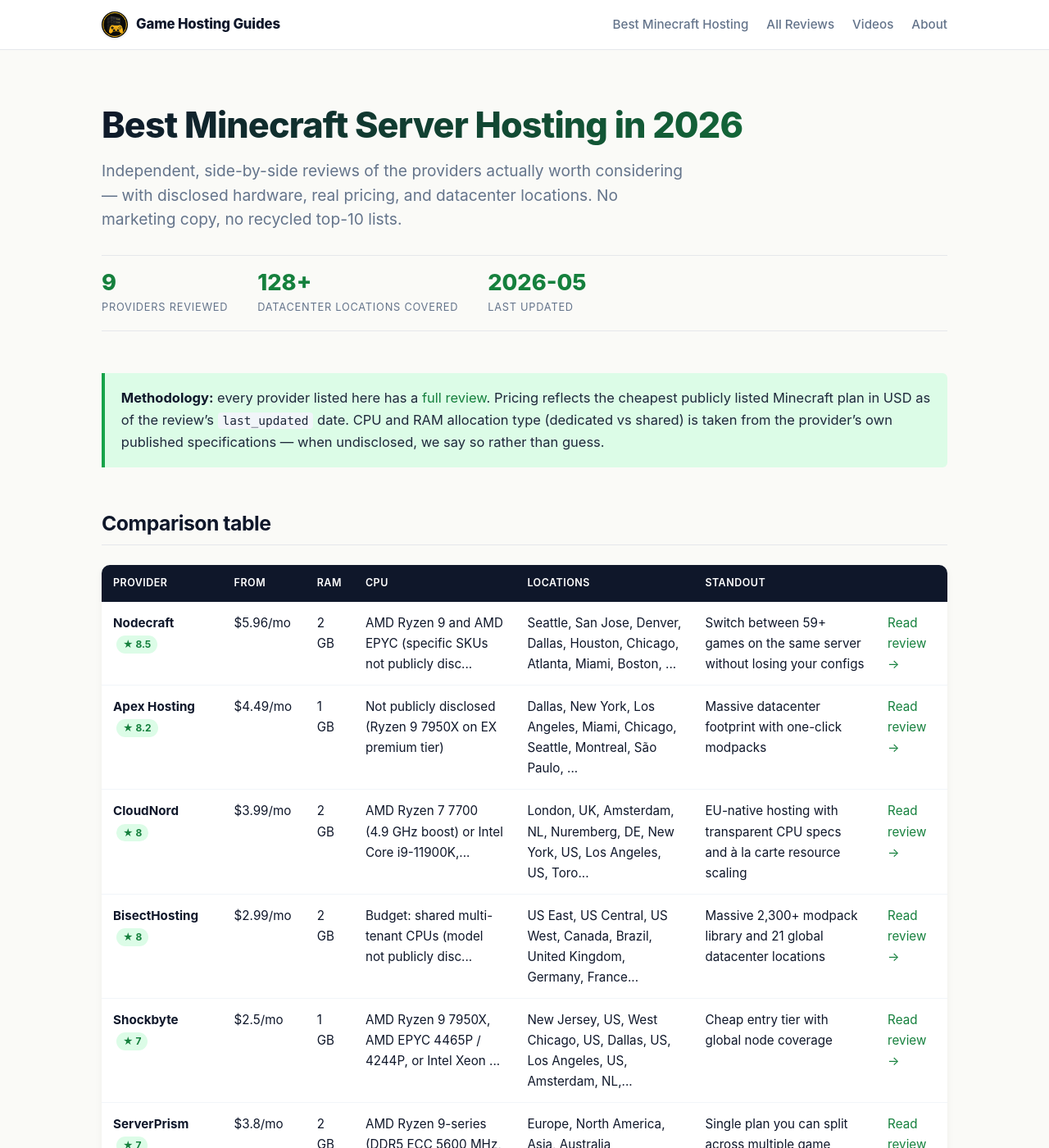
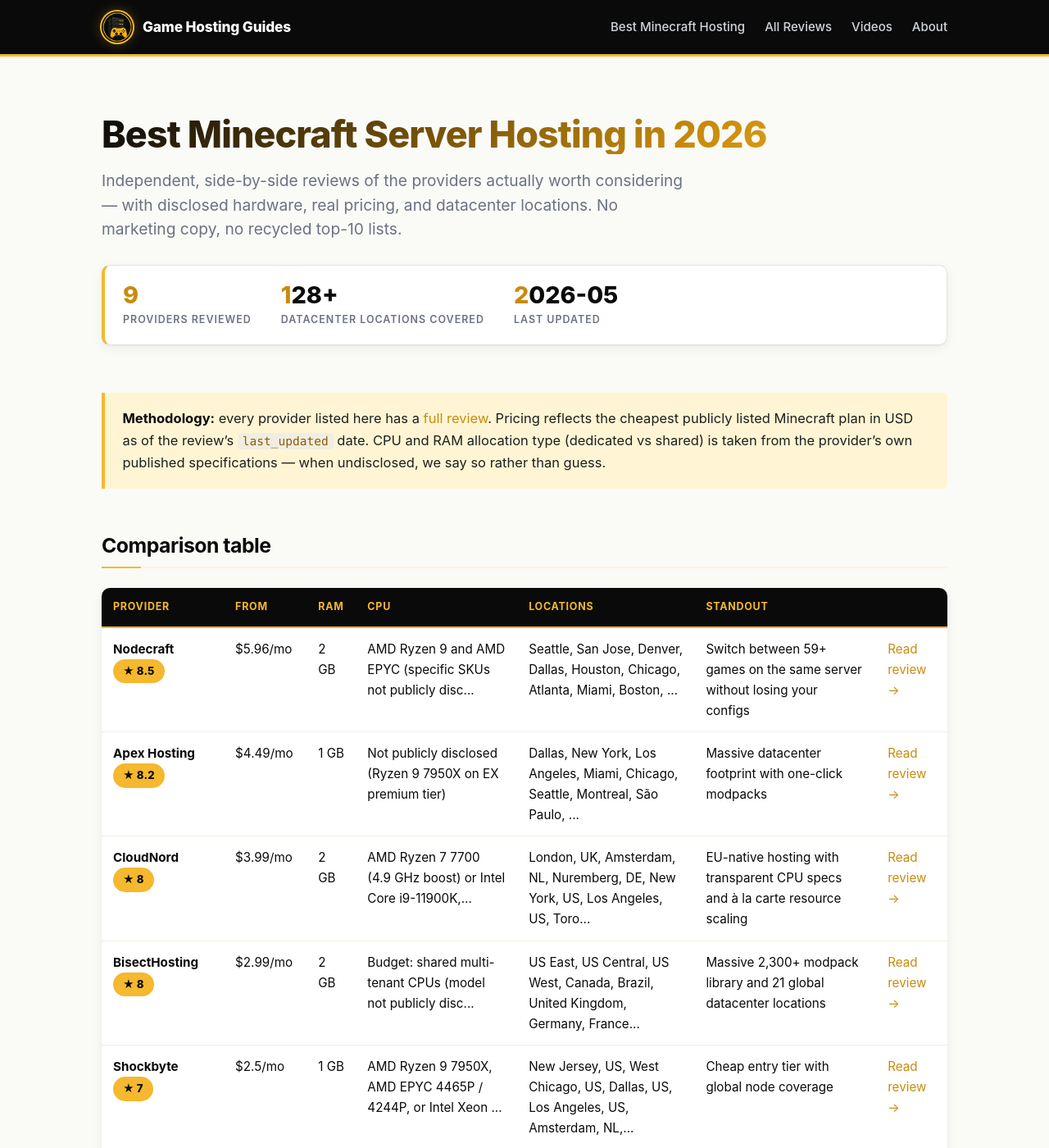
Before and after one commit to Game-Hosting-Guides/game-hosting-guides.github.io, a Jekyll site: the page built from index.md, in a window 1280 px wide and 1400 px high. Shown: the whole window at 82% size. Built offline with Jekyll 4.4.1, drawn with Linux system fonts in a browser that asks for light colours.

Commit message:
Restyle: amber/black palette matching the channel logo
- Replace the Minecraft-green accent with the logo's gold/amber
  (#f5b82e). Affects links, rating chips, hover states, section
  borders, and the hero-title gradient.
- Header is now black with a 3px amber bottom border so the
  round channel-avatar logo (with a subtle amber glow ring)
  reads as the brand mark.
- Footer matches: black with a 3px amber top border.
- Tables get a black header row with amber column titles and an
  amber bottom border. Row hover is amber-tinted instead of grey.
- Review cards lift on hover with an amber shadow + top border.
- Latest-videos section flipped to dark mode (black gradient,
  amber accents, glowing play arrow) so it visually anchors as
  the "channel" block on the homepage.
- Hero stats become a card with an amber left border.
- All h2 headings get a 48px amber underline accent.
- Add favicon + apple-touch-icon + mobile theme-color from logo.

```diff
--- a/_layouts/default.html
+++ b/_layouts/default.html
@@ -5,6 +5,9 @@
   <meta name="viewport" content="width=device-width, initial-scale=1">
   {% seo %}
   <link rel="stylesheet" href="{{ '/assets/css/style.css' | relative_url }}">
+  <link rel="icon" type="image/jpeg" href="{{ '/assets/img/logo.jpg' | relative_url }}">
+  <link rel="apple-touch-icon" href="{{ '/assets/img/logo.jpg' | relative_url }}">
+  <meta name="theme-color" content="#0a0a0a">
   <link rel="alternate" type="application/atom+xml" title="{{ site.title }}" href="{{ '/feed.xml' | relative_url }}">
 </head>
 <body>
--- a/assets/css/style.css
+++ b/assets/css/style.css
@@ -1,23 +1,33 @@
+/* ----- Palette: matches the channel logo (amber on near-black) ----- */
 :root {
-  --fg: #0f172a;
-  --fg-soft: #1e293b;
-  --muted: #64748b;
-  --muted-2: #94a3b8;
-  --accent: #16a34a;
-  --accent-dark: #15803d;
-  --accent-soft: #dcfce7;
-  --bg: #fafaf7;
+  --fg: #0a0a0a;
+  --fg-soft: #1f1f1f;
+  --muted: #6b7280;
+  --muted-2: #9ca3af;
+
+  --accent: #f5b82e;        /* the gold ring + controller */
+  --accent-dark: #c98b0c;   /* darker amber for hover / link text on light bg */
+  --accent-darker: #8a5f08;
+  --accent-soft: #fff5d4;   /* very light amber for chips & gradient backgrounds */
+
+  --bg: #fafaf7;            /* cream off-white — content surface */
   --bg-card: #ffffff;
-  --border: #e5e7eb;
-  --border-soft: #f1f5f9;
-  --shadow: 0 1px 2px rgba(15, 23, 42, 0.04), 0 4px 12px rgba(15, 23, 42, 0.04);
-  --shadow-lg: 0 10px 30px rgba(15, 23, 42, 0.08);
+  --bg-dark: #0a0a0a;       /* header / footer */
+  --bg-dark-2: #1a1a1a;
+
+  --border: #e6e3da;
+  --border-soft: #f1ede2;
+
+  --shadow: 0 1px 2px rgba(10, 10, 10, 0.04), 0 4px 14px rgba(10, 10, 10, 0.06);
+  --shadow-lg: 0 12px 32px rgba(10, 10, 10, 0.12);
+  --shadow-amber: 0 6px 24px rgba(245, 184, 46, 0.25);
+
   --radius: 10px;
   --radius-sm: 6px;
 }
 
 * { box-sizing: border-box; }
-html { -webkit-text-size-adjust: 100%; }
+html { -webkit-text-size-adjust: 100%; scroll-behavior: smooth; }
 
 body {
   font: 16.5px/1.65 -apple-system, BlinkMacSystemFont, "Inter", "Segoe UI", Roboto, Helvetica, Arial, sans-serif;
@@ -29,36 +39,43 @@
 
 .wrap { max-width: 1080px; margin: 0 auto; padding: 0 24px; }
 
-/* ---------- Header ---------- */
+/* ---------- Header (dark to match the logo backdrop) ---------- */
 .site-header {
-  background: rgba(255, 255, 255, 0.92);
-  border-bottom: 1px solid var(--border);
+  background: var(--bg-dark);
+  border-bottom: 3px solid var(--accent);
   position: sticky; top: 0; z-index: 50;
-  backdrop-filter: saturate(180%) blur(10px);
 }
 .site-header .wrap {
   display: flex; justify-content: space-between; align-items: center;
   padding-top: 14px; padding-bottom: 14px; flex-wrap: wrap; gap: 12px;
 }
 .site-title {
-  font-weight: 800; font-size: 1.05rem; color: var(--fg);
+  font-weight: 800; font-size: 1.08rem; color: #fff;
   text-decoration: none; letter-spacing: -0.01em;
-  display: inline-flex; align-items: center; gap: 10px;
+  display: inline-flex; align-items: center; gap: 12px;
   border: none;
 }
+.site-title:hover { color: var(--accent); border: none; }
 .site-logo {
-  width: 32px; height: 32px; border-radius: 50%;
+  width: 38px; height: 38px; border-radius: 50%;
   display: block; object-fit: cover;
-  box-shadow: 0 1px 3px rgba(15, 23, 42, 0.15);
+  box-shadow: 0 0 0 2px var(--accent), 0 0 16px rgba(245, 184, 46, 0.35);
+  background: var(--bg-dark);
 }
-nav { display: flex; gap: 22px; }
+nav { display: flex; gap: 24px; align-items: center; }
 nav a {
-  color: var(--muted); text-decoration: none; font-size: 0.95rem;
+  color: #d1d5db; text-decoration: none; font-size: 0.94rem;
   font-weight: 500; transition: color 120ms ease; border: none;
+  padding: 4px 0; position: relative;
 }
-nav a:hover { color: var(--accent-dark); }
+nav a:hover { color: var(--accent); border: none; }
+nav a:hover::after {
+  content: ""; position: absolute;
+  left: 0; right: 0; bottom: -4px; height: 2px;
+  background: var(--accent); border-radius: 2px;
+}
 
-/* ---------- Layout ---------- */
+/* ---------- Body content ---------- */
 .content { padding: 40px 24px 80px; }
 
 h1, h2, h3 { line-height: 1.2; letter-spacing: -0.02em; color: var(--fg); }
@@ -66,13 +83,23 @@
 h2 {
   font-size: 1.55rem; font-weight: 700;
   margin: 2.2em 0 0.7em; padding-bottom: 0.4em;
-  border-bottom: 1px solid var(--border);
+  border-bottom: 2px solid var(--accent-soft);
+  position: relative;
+}
+h2::after {
+  content: ""; position: absolute;
+  left: 0; bottom: -2px; width: 48px; height: 2px;
+  background: var(--accent);
 }
 h3 { font-size: 1.18rem; font-weight: 700; margin: 1.8em 0 0.5em; }
 
 p { margin: 0.85em 0; }
-a { color: var(--accent-dark); text-decoration: none; border-bottom: 1px solid transparent; transition: border-color 120ms ease; }
-a:hover { border-bottom-color: var(--accent); }
+a {
+  color: var(--accent-dark); text-decoration: none;
+  border-bottom: 1px solid transparent;
+  transition: border-color 120ms ease, color 120ms ease;
+}
+a:hover { border-bottom-color: var(--accent); color: var(--accent-darker); }
 
 strong { color: var(--fg); font-weight: 700; }
 
@@ -81,7 +108,7 @@
 
 blockquote {
   border-left: 4px solid var(--accent);
-  padding: 0.7em 1.2em; margin: 1.4em 0;
+  padding: 0.8em 1.3em; margin: 1.4em 0;
   background: var(--accent-soft);
   border-radius: 0 var(--radius-sm) var(--radius-sm) 0;
   color: var(--fg-soft);
@@ -92,6 +119,7 @@
   background: var(--border-soft); padding: 2px 6px;
   border-radius: 4px; font-size: 0.88em;
   font-family: "SF Mono", Menlo, Consolas, monospace;
+  color: var(--accent-darker);
 }
 
 /* ---------- Tables ---------- */
@@ -102,24 +130,26 @@
   overflow: hidden; box-shadow: var(--shadow);
 }
 thead th {
-  background: var(--fg); color: #fff;
-  font-weight: 600; text-align: left;
-  padding: 12px 14px; font-size: 0.78rem;
-  letter-spacing: 0.04em; text-transform: uppercase;
+  background: var(--bg-dark); color: var(--accent);
+  font-weight: 700; text-align: left;
+  padding: 13px 14px; font-size: 0.78rem;
+  letter-spacing: 0.06em; text-transform: uppercase;
+  border-bottom: 2px solid var(--accent);
 }
 tbody td {
-  padding: 13px 14px; border-bottom: 1px solid var(--border-soft);
+  padding: 13px 14px;
+  border-bottom: 1px solid var(--border-soft);
   vertical-align: top;
 }
 tbody tr:last-child td { border-bottom: none; }
-tbody tr:hover { background: var(--border-soft); }
+tbody tr:hover { background: var(--accent-soft); }
 tbody td:first-child { font-weight: 600; }
 
 /* ---------- Hero ---------- */
-.hero { padding: 28px 0 8px; margin-bottom: 0; }
+.hero { padding: 32px 0 14px; margin-bottom: 0; }
 .hero h1 {
-  font-size: 2.7rem; line-height: 1.1; margin: 0 0 0.4em;
-  background: linear-gradient(135deg, var(--fg) 0%, var(--accent-dark) 100%);
+  font-size: 2.8rem; line-height: 1.05; margin: 0 0 0.4em;
+  background: linear-gradient(135deg, var(--fg) 0%, var(--accent-dark) 70%, var(--accent) 100%);
   -webkit-background-clip: text; -webkit-text-fill-color: transparent;
   background-clip: text;
 }
@@ -129,43 +159,54 @@
 }
 .hero-stats {
   display: flex; flex-wrap: wrap; gap: 36px;
-  margin: 28px 0 20px; padding: 18px 0;
-  border-top: 1px solid var(--border);
-  border-bottom: 1px solid var(--border);
+  margin: 28px 0 20px; padding: 20px 22px;
+  background: var(--bg-card);
+  border: 1px solid var(--border);
+  border-left: 4px solid var(--accent);
+  border-radius: var(--radius);
+  box-shadow: var(--shadow);
 }
 .hero-stats > div { display: flex; flex-direction: column; }
-.hero-stats .num { font-size: 1.7rem; font-weight: 800; color: var(--accent-dark); line-height: 1.1; }
-.hero-stats .label { font-size: 0.8rem; color: var(--muted); text-transform: uppercase; letter-spacing: 0.06em; margin-top: 4px; }
+.hero-stats .num { font-size: 1.8rem; font-weight: 800; color: var(--fg); line-height: 1.1; }
+.hero-stats .num::first-letter { color: var(--accent-dark); }
+.hero-stats .label { font-size: 0.78rem; color: var(--muted); text-transform: uppercase; letter-spacing: 0.08em; margin-top: 4px; font-weight: 600; }
+
+/* ---------- Rating chip (inline in table, in review header) ---------- */
+.rating, .card-rating, table .rating-chip {
+  display: inline-flex; align-items: center; gap: 6px;
+  background: var(--accent); color: var(--bg-dark);
+  padding: 4px 12px; border-radius: 999px;
+  font-weight: 800; font-size: 0.82rem;
+  letter-spacing: 0.01em;
+  text-shadow: none;
+}
+.rating { font-size: 0.95rem; padding: 6px 14px; margin: 0.4em 0; }
+.rating::before, .card-rating::before { content: "★"; font-size: 1.05em; }
+.meta { color: var(--muted); font-size: 0.9rem; margin: 0.3em 0; }
 
 /* ---------- Review article ---------- */
 .review {
-  background: var(--bg-card); padding: 40px 48px;
+  background: var(--bg-card); padding: 42px 48px;
   border-radius: var(--radius); box-shadow: var(--shadow);
 }
 .review-header {
-  border-bottom: 2px solid var(--border);
-  padding-bottom: 1.2em; margin-bottom: 1.8em;
+  border-bottom: 1px solid var(--border);
+  padding-bottom: 1.3em; margin-bottom: 1.8em;
 }
-.review-header h1 { margin-bottom: 0.4em; }
-.rating {
-  display: inline-flex; align-items: center; gap: 8px;
-  background: var(--accent-soft); color: var(--accent-dark);
-  padding: 6px 14px; border-radius: 999px;
-  font-weight: 700; font-size: 0.95rem; margin: 0.4em 0;
-}
-.rating::before { content: "★"; font-size: 1.1em; color: var(--accent-dark); }
-.meta { color: var(--muted); font-size: 0.9rem; margin: 0.3em 0; }
+.review-header h1 { margin-bottom: 0.5em; }
 
-/* ---------- Related reviews ---------- */
+/* ---------- Related-reviews sidebar ---------- */
 .related-reviews {
   margin-top: 3em; padding: 28px 32px;
   background: var(--bg-card); border-radius: var(--radius);
   box-shadow: var(--shadow);
+  border-top: 3px solid var(--accent);
 }
 .related-reviews h2 {
   margin-top: 0; font-size: 1.2rem;
   border-bottom: none; padding-bottom: 0;
 }
+.related-reviews h2::after { display: none; }
 .related-reviews ul {
   list-style: none; padding: 0; margin: 0 0 1.2em;
   display: grid; grid-template-columns: repeat(auto-fill, minmax(220px, 1fr)); gap: 10px;
@@ -175,14 +216,14 @@
   display: block; padding: 10px 14px;
   background: var(--border-soft); border-radius: var(--radius-sm);
   color: var(--fg-soft); font-size: 0.92rem; border: none;
-  transition: background 120ms ease, transform 120ms ease;
+  transition: background 120ms ease, transform 120ms ease, color 120ms ease;
 }
 .related-reviews a:hover {
-  background: var(--accent-soft); color: var(--accent-dark);
-  transform: translateX(2px);
+  background: var(--accent-soft); color: var(--accent-darker);
+  transform: translateX(2px); border: none;
 }
 
-/* ---------- Review listing grid (for /reviews/) ---------- */
+/* ---------- Review listing grid (/reviews/) ---------- */
 .review-grid {
   display: grid; grid-template-columns: repeat(auto-fill, minmax(280px, 1fr));
   gap: 18px; margin: 2em 0;
@@ -190,46 +231,61 @@
 }
 .review-grid li { margin: 0; }
 .review-card {
-  display: block; padding: 22px 24px;
+  display: block; padding: 24px 26px;
   background: var(--bg-card); border-radius: var(--radius);
   box-shadow: var(--shadow); border: none;
-  color: var(--fg); transition: transform 150ms ease, box-shadow 150ms ease;
+  color: var(--fg); transition: transform 160ms ease, box-shadow 160ms ease, border-color 160ms ease;
   height: 100%;
+  border-top: 3px solid transparent;
 }
 .review-card:hover {
-  transform: translateY(-2px); box-shadow: var(--shadow-lg);
-  border: none;
+  transform: translateY(-3px);
+  box-shadow: var(--shadow-amber);
+  border-top: 3px solid var(--accent);
 }
-.review-card .card-title { font-size: 1.1rem; font-weight: 700; margin: 0 0 6px; color: var(--fg); }
-.review-card .card-rating {
-  display: inline-block; background: var(--accent-soft); color: var(--accent-dark);
-  padding: 2px 10px; border-radius: 999px; font-size: 0.78rem;
-  font-weight: 700; margin-bottom: 12px;
-}
-.review-card .card-desc { font-size: 0.92rem; color: var(--muted); line-height: 1.5; margin: 0; }
+.review-card .card-title { font-size: 1.12rem; font-weight: 700; margin: 0 0 8px; color: var(--fg); }
+.review-card .card-rating { margin-bottom: 12px; }
+.review-card .card-desc { font-size: 0.92rem; color: var(--muted); line-height: 1.55; margin: 0; }
 .review-card .card-meta {
-  display: flex; gap: 14px; margin-top: 12px;
+  display: flex; gap: 16px; margin-top: 14px;
   font-size: 0.8rem; color: var(--muted-2);
 }
-.review-card .card-meta strong { color: var(--fg-soft); font-weight: 600; }
+.review-card .card-meta strong { color: var(--fg-soft); font-weight: 700; }
 
 /* ---------- Videos ---------- */
 .video-section {
   margin: 2.5em 0 1em;
-  padding: 28px 32px;
-  background: linear-gradient(135deg, #fff 0%, var(--accent-soft) 100%);
+  padding: 32px 36px;
+  background: linear-gradient(135deg, var(--bg-dark) 0%, var(--bg-dark-2) 100%);
   border-radius: var(--radius);
   box-shadow: var(--shadow);
+  color: #f3f4f6;
+  border-left: 4px solid var(--accent);
 }
 .video-section h2 {
   margin-top: 0; border-bottom: none; padding-bottom: 0;
-  display: flex; align-items: center; gap: 10px;
+  display: flex; align-items: center; gap: 12px;
+  color: #fff;
 }
 .video-section h2::before {
-  content: "▶"; color: #ff0000; font-size: 0.85em;
+  content: "▶"; color: var(--accent); font-size: 0.8em;
+  text-shadow: 0 0 12px rgba(245, 184, 46, 0.5);
 }
+.video-section h2::after { display: none; }
 .video-section .section-meta {
-  color: var(--muted); margin: 0 0 1em; font-size: 0.95rem;
+  color: #9ca3af; margin: 0 0 1.2em; font-size: 0.95rem;
+}
+.video-section .section-meta a { color: var(--accent); border-bottom-color: rgba(245, 184, 46, 0.3); }
+.video-section .section-meta a:hover { color: #fff; border-bottom-color: var(--accent); }
+.video-section > p:last-child a {
+  display: inline-block; padding: 8px 18px;
+  background: var(--accent); color: var(--bg-dark);
+  border-radius: 999px; font-weight: 700; font-size: 0.9rem;
+  border: none; transition: transform 120ms ease, box-shadow 120ms ease;
+}
+.video-section > p:last-child a:hover {
+  transform: translateY(-1px); box-shadow: var(--shadow-amber);
+  border: none; color: var(--bg-dark);
 }
 
 .video-grid {
@@ -254,14 +310,14 @@
   height: 100%;
 }
 .video-card:hover {
-  transform: translateY(-3px); box-shadow: var(--shadow-lg); border: none;
+  transform: translateY(-3px); box-shadow: var(--shadow-amber); border: none;
 }
 .video-card .thumb {
   display: block;
   width: 100%;
   aspect-ratio: 16/9;
   background-size: cover; background-position: center;
-  background-color: #0f172a;
+  background-color: var(--bg-dark);
   position: relative;
 }
 .video-card .thumb.short { aspect-ratio: 9/16; max-height: 360px; }
@@ -269,12 +325,16 @@
   content: "▶";
   position: absolute; inset: 0;
   display: grid; place-items: center;
-  font-size: 2.4rem; color: #fff;
-  background: linear-gradient(0deg, rgba(0,0,0,0.5) 0%, rgba(0,0,0,0.1) 50%);
-  opacity: 0.85; transition: opacity 150ms ease;
+  font-size: 2.6rem; color: var(--accent);
+  background: linear-gradient(0deg, rgba(0,0,0,0.55) 0%, rgba(0,0,0,0.05) 60%);
+  opacity: 0.95; transition: opacity 150ms ease, background 150ms ease;
+  text-shadow: 0 2px 12px rgba(0,0,0,0.5);
 }
-.video-card:hover .thumb::after { opacity: 1; background: rgba(255, 0, 0, 0.35); }
-.video-card .body { padding: 14px 16px 16px; }
+.video-card:hover .thumb::after {
+  opacity: 1;
+  background: linear-gradient(0deg, rgba(245, 184, 46, 0.4) 0%, rgba(245, 184, 46, 0.1) 60%);
+}
+.video-card .body { padding: 14px 16px 16px; background: var(--bg-card); }
 .video-card h3, .video-card .card-title {
   font-size: 0.96rem; margin: 0 0 6px;
   line-height: 1.35; font-weight: 600;
@@ -285,7 +345,8 @@
 .video-embed {
   margin: 1.5em 0;
   border-radius: var(--radius); overflow: hidden;
-  background: #000; max-width: 100%;
+  background: var(--bg-dark); max-width: 100%;
+  box-shadow: var(--shadow);
 }
 .video-embed iframe {
   width: 100%; aspect-ratio: 16/9;
@@ -297,30 +358,33 @@
 .video-embed.short iframe { aspect-ratio: 9/16; }
 
 .video-page {
-  background: var(--bg-card); padding: 38px 44px;
+  background: var(--bg-card); padding: 40px 44px;
   border-radius: var(--radius); box-shadow: var(--shadow);
 }
 
-/* ---------- Footer ---------- */
+/* ---------- Footer (dark, matches header) ---------- */
 .site-footer {
-  background: var(--fg); color: #cbd5e1; padding: 32px 0;
+  background: var(--bg-dark); color: #9ca3af; padding: 36px 0;
   font-size: 0.9rem; margin-top: 60px;
+  border-top: 3px solid var(--accent);
 }
-.site-footer a { color: #fff; border-bottom-color: rgba(255,255,255,0.3); }
-.site-footer a:hover { border-bottom-color: var(--accent); }
+.site-footer a { color: var(--accent); border-bottom-color: rgba(245, 184, 46, 0.3); }
+.site-footer a:hover { color: #fff; border-bottom-color: var(--accent); }
 
 /* ---------- Responsive ---------- */
 @media (max-width: 760px) {
   h1 { font-size: 1.9rem; }
   .hero h1 { font-size: 2rem; }
   .hero .lede { font-size: 1.05rem; }
-  .review { padding: 24px 20px; }
+  .review { padding: 26px 22px; }
+  .video-page { padding: 26px 22px; }
   .content { padding: 28px 0 60px; }
-  nav { gap: 14px; }
-  nav a { font-size: 0.88rem; }
+  nav { gap: 16px; }
+  nav a { font-size: 0.86rem; }
   table { font-size: 0.85rem; display: block; overflow-x: auto; -webkit-overflow-scrolling: touch; }
   thead th, tbody td { padding: 10px 10px; }
-  .related-reviews { padding: 20px; }
-  .video-section { padding: 20px; }
-  .video-page { padding: 24px 20px; }
+  .related-reviews, .video-section { padding: 22px; }
+  .hero-stats { gap: 22px; padding: 16px 18px; }
+  .hero-stats .num { font-size: 1.4rem; }
+  .site-logo { width: 32px; height: 32px; }
 }
--- a/index.md
+++ b/index.md
@@ -25,7 +25,7 @@
 </thead>
 <tbody>
 {% assign reviews = site.reviews | sort: "rating" | reverse %}{% for r in reviews %}<tr>
-  <td><strong>{{ r.provider_name }}</strong> <span style="display:inline-block; background:var(--accent-soft); color:var(--accent-dark); padding:1px 8px; border-radius:999px; font-size:0.75rem; font-weight:700; margin-left:4px;">★ {{ r.rating }}</span></td>
+  <td><strong>{{ r.provider_name }}</strong> <span class="rating-chip">★ {{ r.rating }}</span></td>
   <td>${{ r.starting_price_usd }}/mo</td>
   <td>{{ r.starting_ram_gb }} GB</td>
   <td>{{ r.cpu | truncate: 60 }}</td>
```
